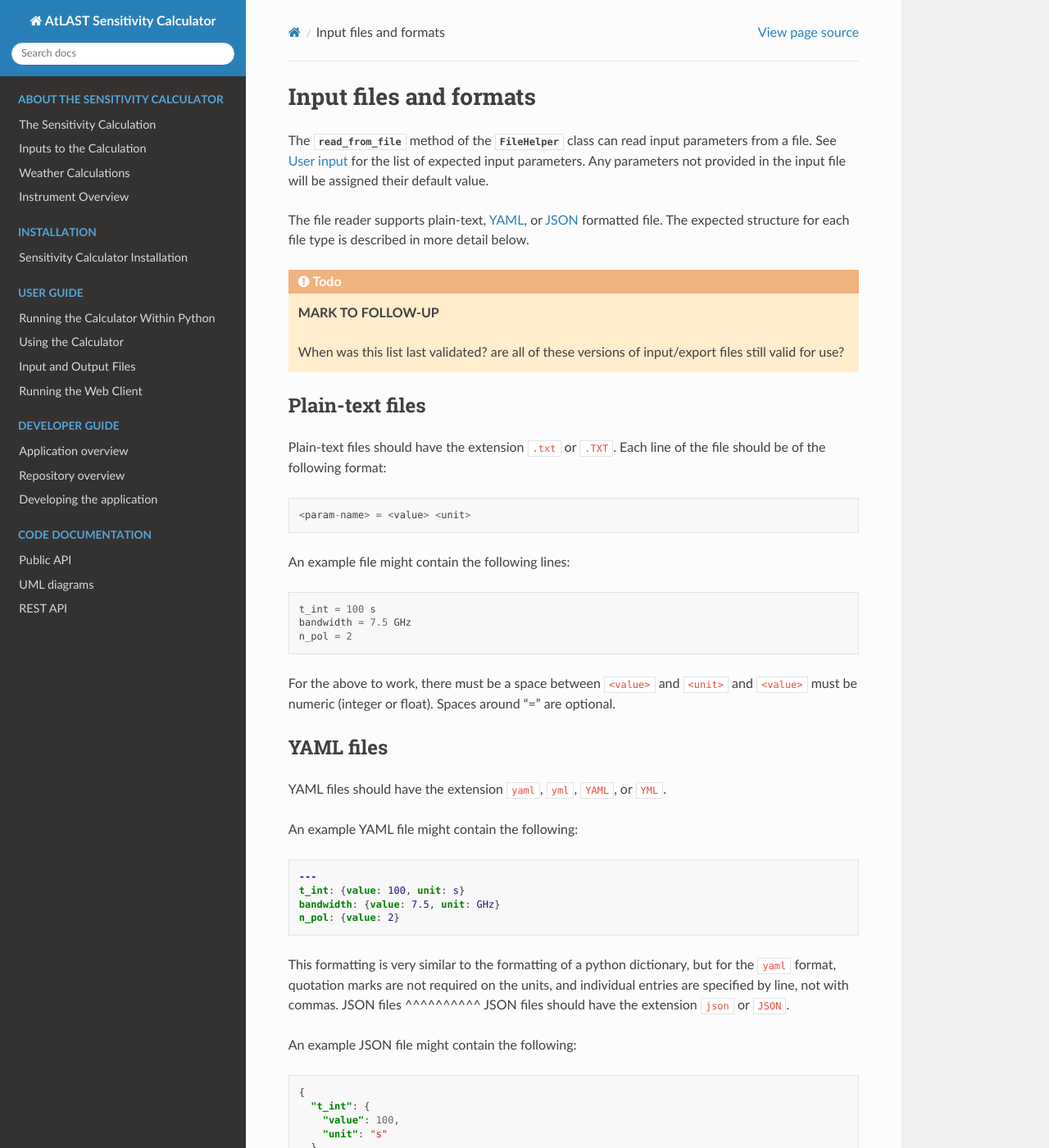
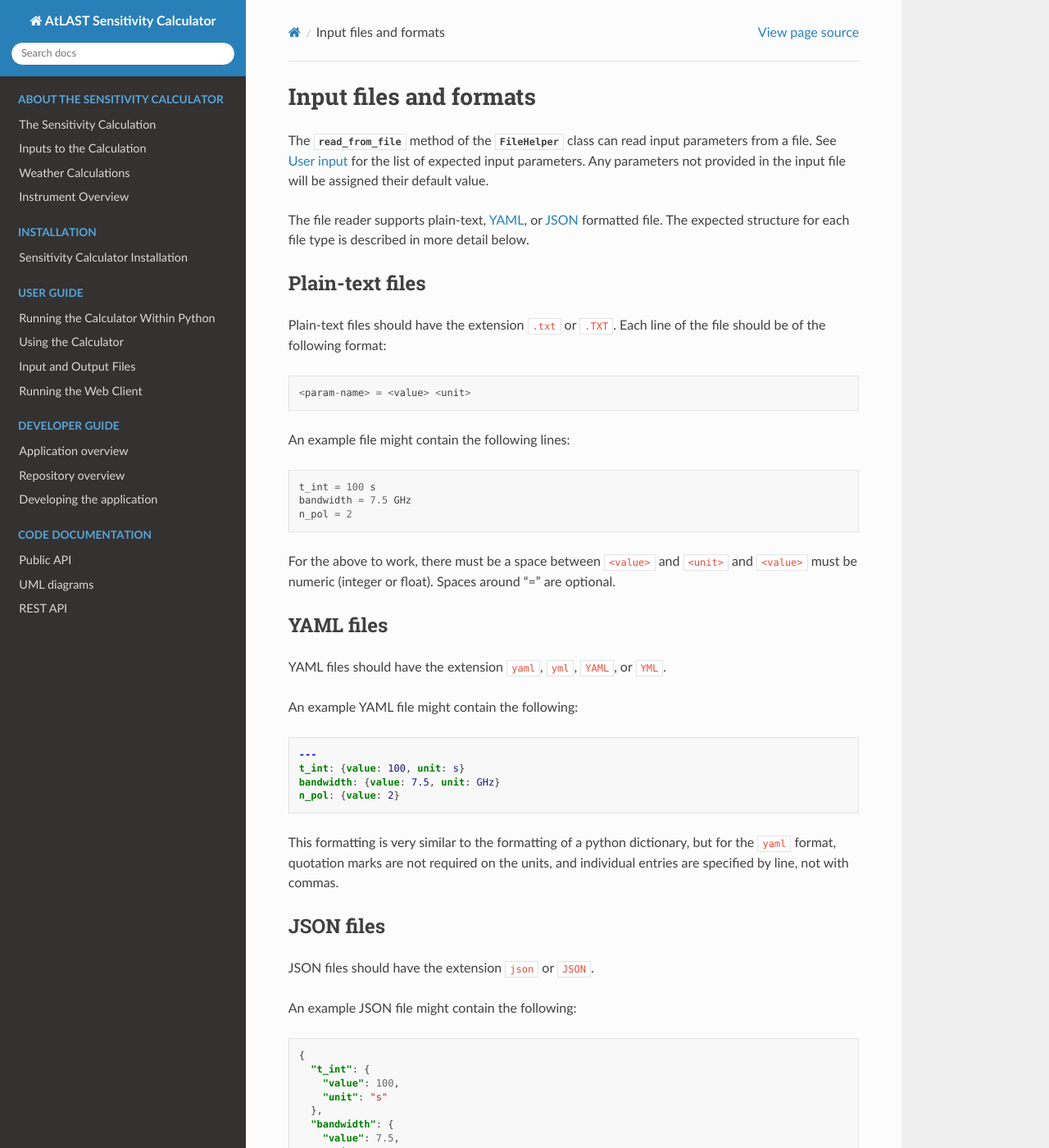
Before and after one commit to ukatc/AtLAST_sensitivity_calculator, a Sphinx documentation site: the page built from docs/source/user_guide/input_files_formats.rst, in a window 1280 px wide and 1400 px high. Shown: the whole window at 82% size. Built offline with Sphinx 7.4.7 and the Read the Docs theme 3.1.0, drawn with Linux system fonts in a browser that asks for light colours.

Commit message:
Minor text corrections.

```diff
--- a/docs/source/user_guide/input_files_formats.rst
+++ b/docs/source/user_guide/input_files_formats.rst
@@ -10,13 +10,6 @@ input file will be assigned their default value.
 The file reader supports plain-text, `YAML <https://en.wikipedia.org/wiki/YAML>`__,
 or `JSON <https://en.wikipedia.org/wiki/JSON>`__ formatted file.
 The expected structure for each file type is described in more detail below.
-
-.. TODO::
-
-    **MARK TO FOLLOW-UP**
-
-    When was this list last validated? are all of these versions of input/export files still valid for use?
-
 
 Plain-text files
 ^^^^^^^^^^^^^^^^
@@ -53,6 +46,7 @@ An example YAML file might contain the following:
     n_pol: {value: 2}
 
 This formatting is very similar to the formatting of a python dictionary, but for the ``yaml`` format, quotation marks are not required on the units, and individual entries are specified by line, not with commas.
+
 JSON files
 ^^^^^^^^^^
 JSON files should have the extension ``json`` or ``JSON``.
```
